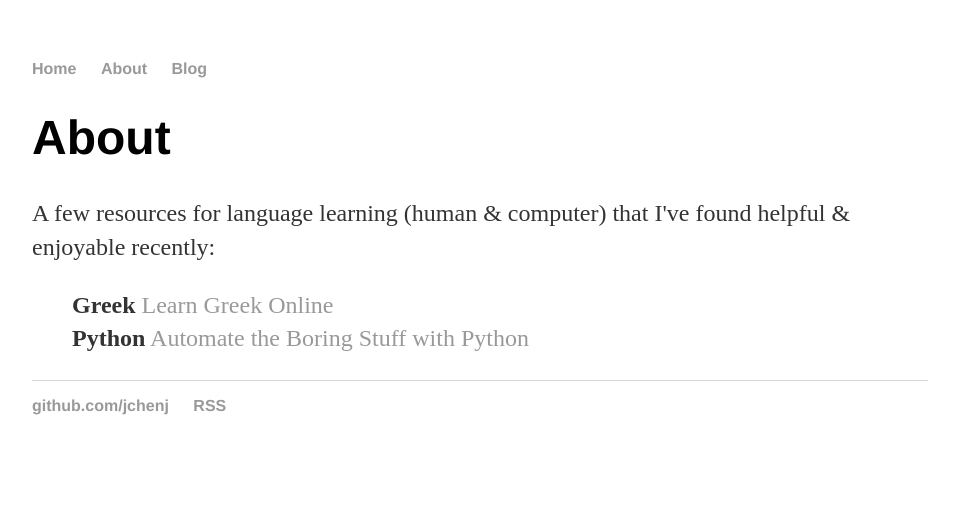
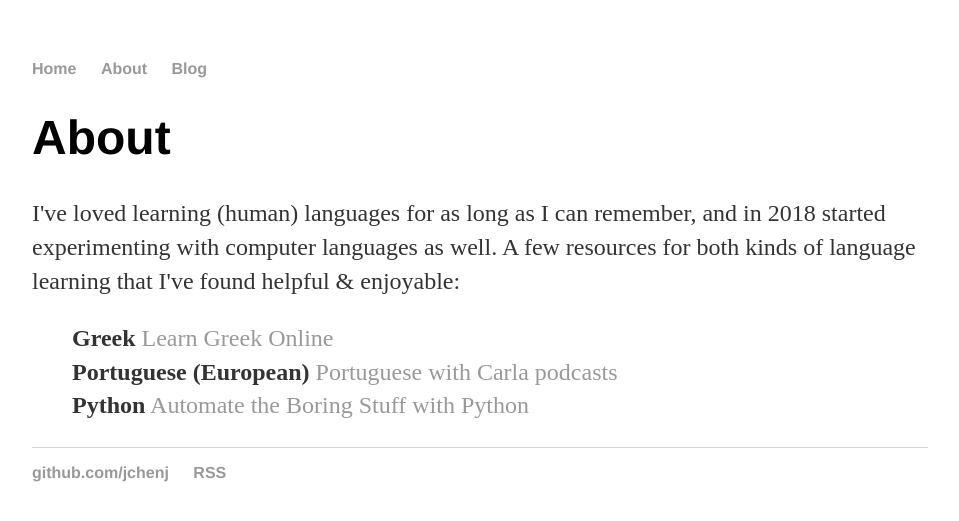
Before and after one commit to jchenj/jchenj.github.io, a Jekyll site: the page built from about/index.html, in a window 1280 px wide. Shown: the top 521 px of the page, without its empty margins (160-1119 px from the left). Built offline with Jekyll 4.4.1, drawn with Linux system fonts in a browser that asks for light colours.

Commit message:
Update index.html

```diff
--- a/about/index.html
+++ b/about/index.html
@@ -3,6 +3,10 @@ layout: default
 title: Julianna Chen
 ---
   <h1>About</h1>
-  <p> A few resources for language learning (human & computer) that I've found helpful & enjoyable recently:</p>
-  <p class="tab"> <b>Greek</b> <a href="http://www.kypros.org/LearnGreek/">Learn Greek Online</a><br>
-  <b>Python</b> <a href="https://automatetheboringstuff.com">Automate the Boring Stuff with Python</a><br></p>
+  <p> I've loved learning (human) languages for as long as I can remember, and in 2018 started experimenting with computer
+  languages as well. A few resources for both kinds of language learning that I've found helpful & enjoyable:</p>
+    <p class="tab">
+    <b>Greek</b> <a href="http://www.kypros.org/LearnGreek/">Learn Greek Online</a><br>
+    <b>Portuguese (European)</b> <a href="https://portuguesewithcarla.com/podcasts/">Portuguese with Carla podcasts</a><br>
+    <b>Python</b> <a href="https://automatetheboringstuff.com">Automate the Boring Stuff with Python</a><br>
+    </p>
```
